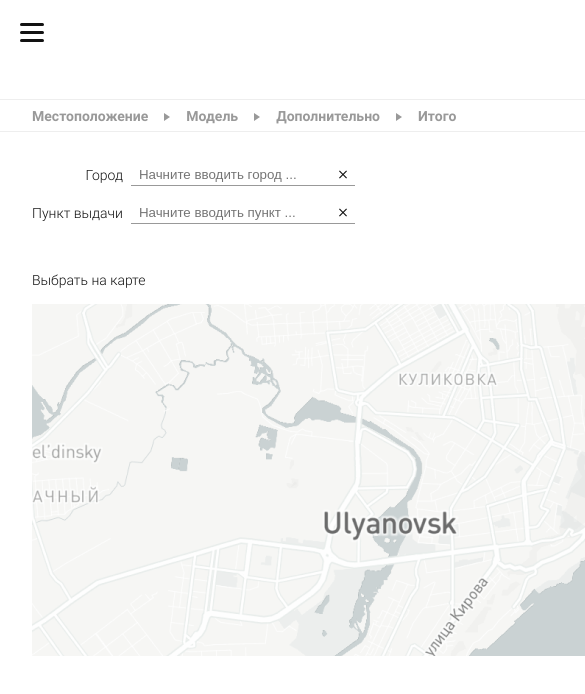
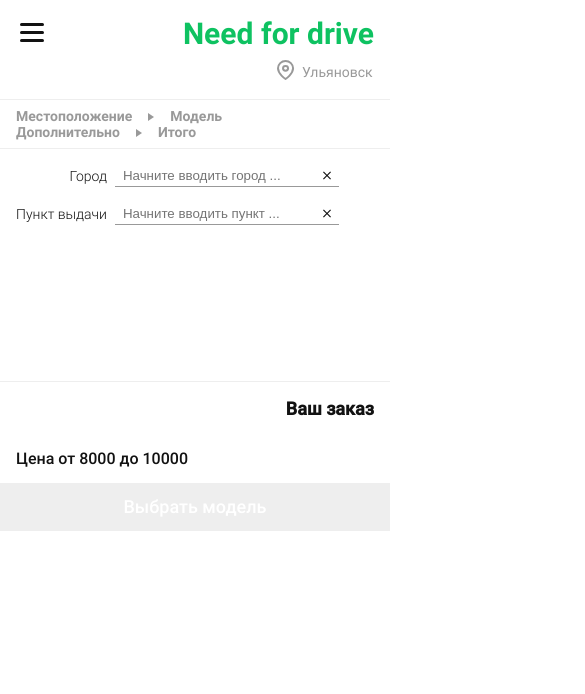
Before and after one commit to PVthfinder/need_for_drive, a React (Create React App) app: page /need_for_drive/order in a window 390 px wide. Shown: the top 694 px of the page, 585 px wide, since content can reach past the window. Built offline with nearby package versions, Linux system fonts and the light colour scheme.

Commit message:
V-02 Сделан адаптив
Верстка сделана адаптивной

```diff
--- a/src/components/Location/Location.scss
+++ b/src/components/Location/Location.scss
@@ -102,3 +102,17 @@
         }
     }
 }
+
+@media (max-width: $desctopSize) {
+    .map {
+        img {
+            width: 500px;
+        }
+    }
+}
+
+@media (max-width: $desctopMinSize) {
+    .map {
+        display: none;
+    }
+}
--- a/src/components/OrderSummary/OrderSummary.scss
+++ b/src/components/OrderSummary/OrderSummary.scss
@@ -63,3 +63,21 @@
     }
   }
 }
+
+@media (max-width: $tabletSize) {
+    .order_content {
+        &__summary {
+            flex-grow: 1;
+            width: 100%;
+            border-left: none;
+            border-top: 1px solid $lightkGreyColor;
+            padding: 0;
+        }
+
+        &__summary_heading,
+        &__summary_item,
+        &__total_price {
+            margin: 16px;
+        }
+      }
+}
--- a/src/components/Slider/Slide.jsx
+++ b/src/components/Slider/Slide.jsx
@@ -27,6 +27,7 @@ function Slide({prevImgIndex, nextImgIndex, slide}) {
                     title="Подробнее"
                     color={slide.color}
                     location="btn--slider"
+                    activeBtn={true}
                 />
             </Link>
         </div>
--- a/src/components/layouts/Breadscrumbs/Breadscrumbs.scss
+++ b/src/components/layouts/Breadscrumbs/Breadscrumbs.scss
@@ -33,3 +33,10 @@
     padding: 8px 32px 7px;
   }
 }
+
+@media (max-width: $tabletSize) {
+    .breadscrumbs {
+      padding: 8px 16px;
+        flex-wrap: wrap;
+    }
+}
--- a/src/components/pages/Home/index.jsx
+++ b/src/components/pages/Home/index.jsx
@@ -23,7 +23,10 @@ function Home() {
                         Поминутная аренда авто твоего города
                     </p>
                     <Link to="/order">
-                        <Button title="Забронировать"/>
+                        <Button
+                        title="Забронировать"
+                        activeBtn={true}
+                        />
                     </Link>
                 </main>
                 <Footer/>
--- a/src/components/pages/Order/Order.scss
+++ b/src/components/pages/Order/Order.scss
@@ -18,3 +18,14 @@
     }
   }
 }
+
+@media (max-width: $tabletSize) {
+    .order_content {
+        flex-direction: column;
+
+        &__main {
+          padding: 0;
+          margin: 16px;
+      }
+    }
+}
```
